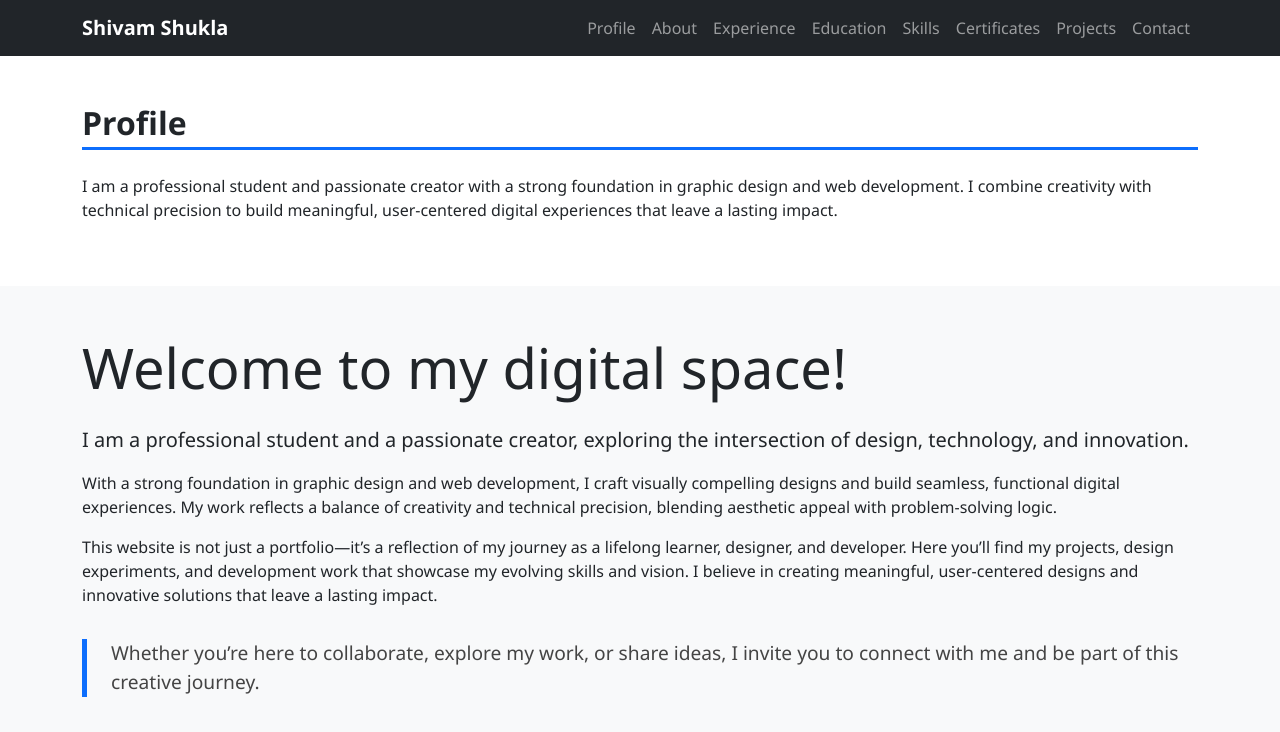
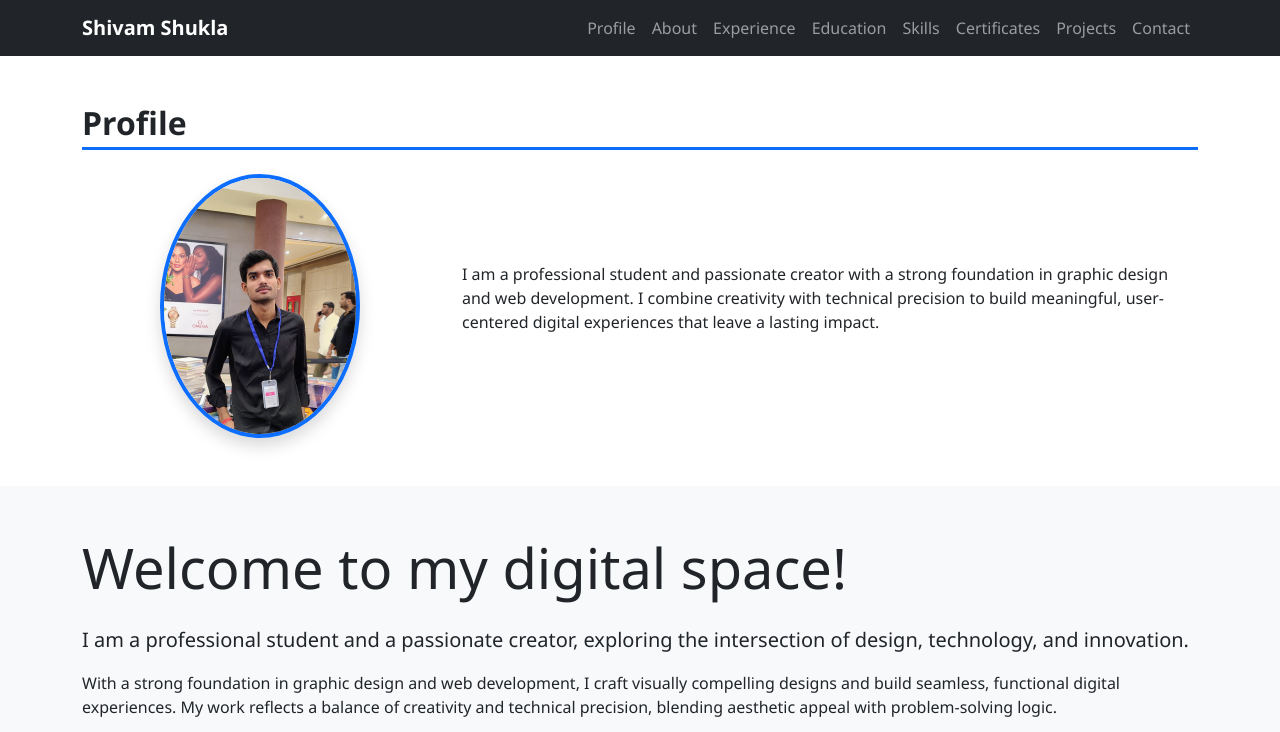
Before and after one commit to digishivam/personal-website, a plain HTML site: page index.html in a window 1280 px wide. Shown: the top 732 px of the page. Drawn offline with nearby package versions, Linux system fonts and the light colour scheme.

Commit message:
Initial Commit

```diff
--- a/index.html
+++ b/index.html
@@ -39,12 +39,25 @@
   <section id="profile" class="py-5">
   <div class="container">
     <h2 class="mb-4">Profile</h2>
+    <div class="row align-items-center">
+      <div class="col-md-4 text-center">
+        <img
+          src="me1.jpg"
+          alt="Profile Picture"
+          class="img-fluid rounded-circle shadow"
+          style="max-width: 200px;"
+        />
+      </div>
+      <div class="col-md-8">
         <p>
           I am a professional student and passionate creator with a strong foundation in graphic design and web development.
           I combine creativity with technical precision to build meaningful, user-centered digital experiences that leave a lasting impact.
         </p>
       </div>
+    </div>
+  </div>
 </section>
+
 
   <!-- About Section -->
   <section id="about" class="py-5 bg-light">
@@ -175,13 +188,13 @@
           href="https://mail.google.com/mail/?view=cm&fs=1&to=your.email@gmail.com&su=Hello%20from%20your%20website&body=Hi%20there%2C%0A%0AI%20would%20like%20to%20connect%20with%20you."
           target="_blank"
           rel="noopener noreferrer"
-          >your.email@gmail.com</a
+          >digitalcreatorshivam@gmail.com</a
         >
       </p>
       <p>
         LinkedIn:
-        <a href="https://linkedin.com/in/yourprofile" target="_blank" rel="noopener noreferrer"
-          >yourprofile</a
+        <a href="https://linkedin.com/in/shivamsshukla" target="_blank" rel="noopener noreferrer"
+          >My Profile</a
         >
       </p>
     </div>
--- a/style.css
+++ b/style.css
@@ -50,3 +50,7 @@ section {
 #projects .card:hover {
   transform: scale(1.03);
 }
+
+#profile img {
+  border: 4px solid #0d6efd; /* Optional colored border matching theme */
+}
```
Lines whose indentation alone changed are shown as unchanged.
